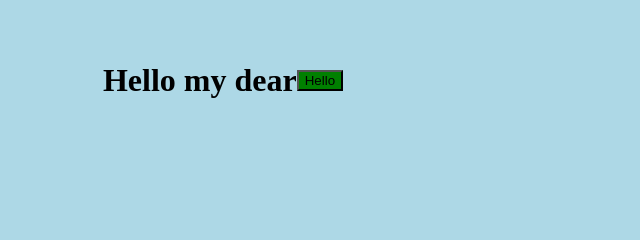
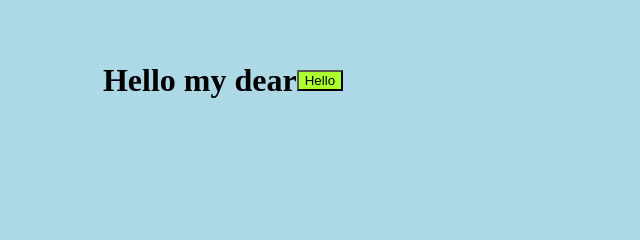
Before and after one commit to kanak1411/random, a plain HTML site: page index.html in a window 1280 px wide. In both pictures the pointer is over the button "Hello". Shown: the part 328-568 px from the top of the page, 417-1057 px from the left. Drawn offline with nearby package versions, Linux system fonts and the light colour scheme; files that its build step writes are made by us from their sources.

Commit message:
first commitsa

```diff
--- a/_header.scss
+++ b/_header.scss
@@ -12,7 +12,7 @@ header{
 button{
     background: $primaryBtn;
     &:hover{
-        background-color: green;
+        background-color: greenyellow;
     }
 }
 }
```
